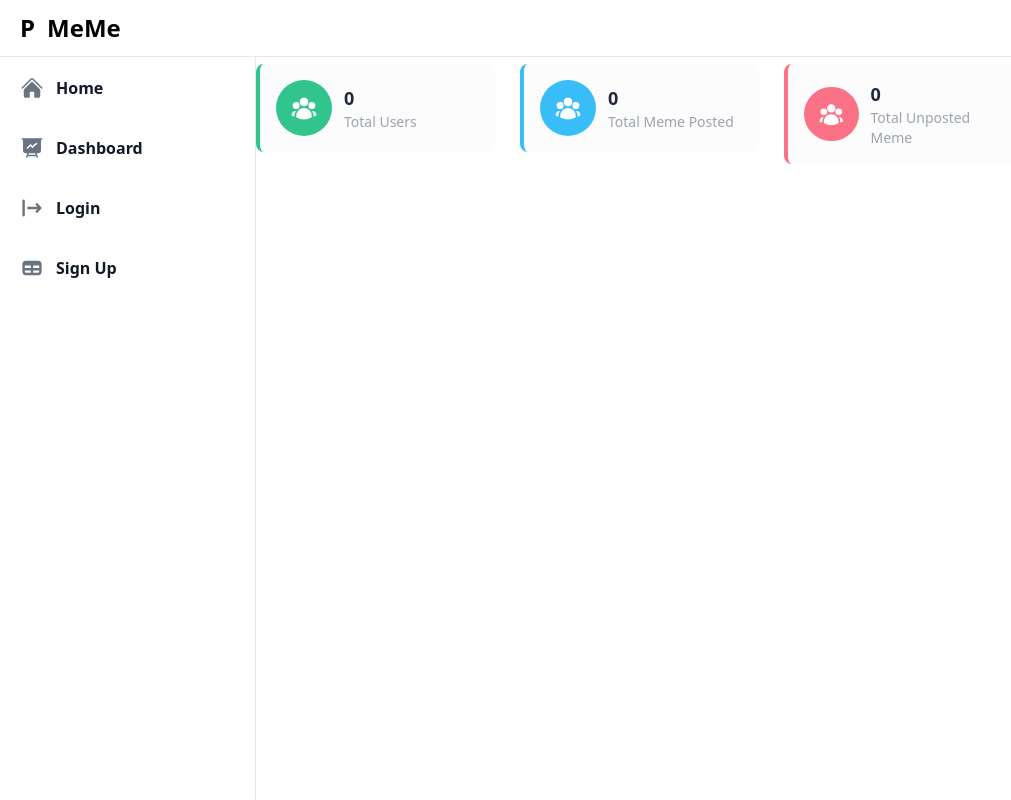
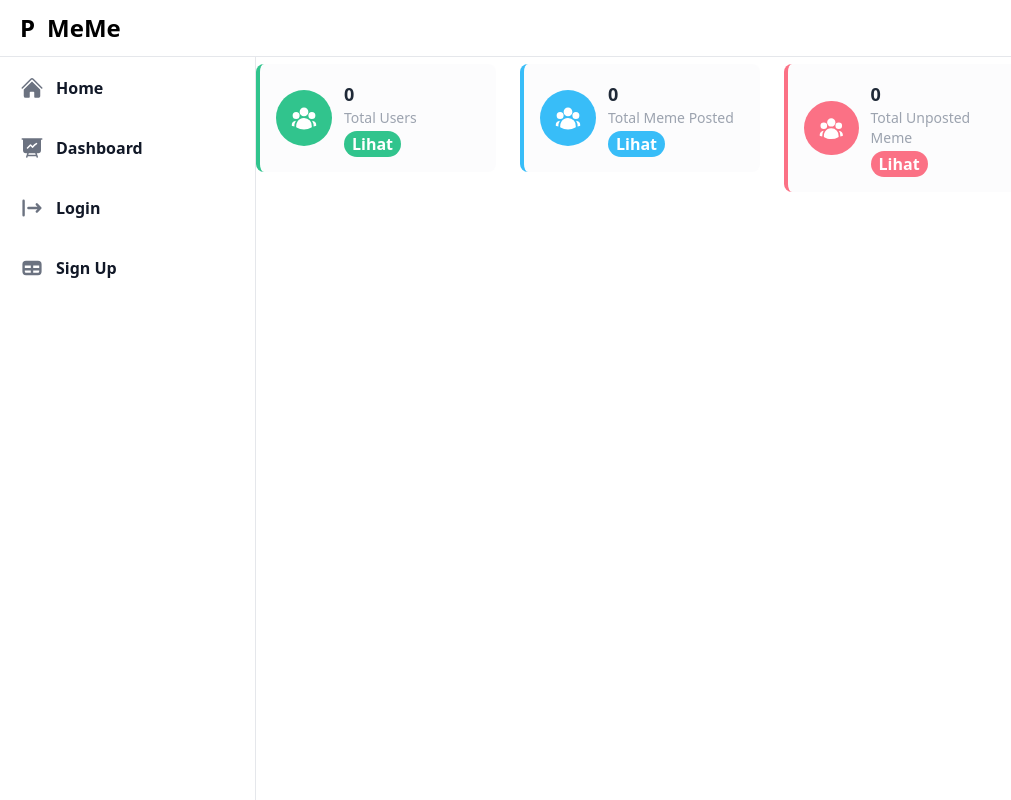
Before and after one commit to PramAhmad/pMeMe, a Nuxt app: page /admin in a window 1280 px wide. Shown: the whole page, without its empty margins (0-1011 px from the left). Built offline with nearby package versions, Linux system fonts and the light colour scheme; no server answers; the database is empty.

Commit message:
new layout admin

```diff
--- a/pages/admin/index.vue
+++ b/pages/admin/index.vue
@@ -4,7 +4,7 @@
             <div class="md:col-span-2 w-full h-full">
                 <AdminNav/>
             </div>
-            <div class="md:col-span-6 w-full  h-wull px-x pt-16 pb-10 ">
+            <div class="md:col-span-6 w-full  h-full px-x pt-16 pb-10 ">
 
                 <div class="flex flex-col lg:flex-row w-full lg:space-x-6 space-y-2 lg:space-y-0 mb-2 lg:mb-4">
                           <div class="w-full lg:w-1/3 ">
@@ -20,6 +20,9 @@
                         <div class="flex flex-col justify-center">
                             <div class="text-lg font-semibold text-gray-800">{{users.length}}</div>
                             <div class="text-sm text-gray-400">Total Users</div>
+                            <div class="mt-1">
+                                <NuxtLink to="/admin/user" class="py-0.5 px-2 bg-green-400 rounded-full hover:bg-green-500 text-white font-semibold mt-1">Lihat</NuxtLink>
+                            </div>
                         </div>
                     </div>
                 </div>
@@ -37,6 +40,9 @@
                         <div class="flex flex-col justify-center">
                             <div class="text-lg font-semibold text-gray-800">{{memes.length}}</div>
                             <div class="text-sm text-gray-400">Total Meme Posted</div>
+                              <div class="mt-1">
+                                <NuxtLink to="/admin/meme" class="py-0.5 px-2 bg-sky-400 rounded-full hover:bg-sky-500 text-white font-semibold mt-1">Lihat</NuxtLink>
+                            </div>
                         </div>
                     </div>
                 </div>
@@ -54,10 +60,14 @@
                         <div class="flex flex-col justify-center">
                             <div class="text-lg font-semibold text-gray-800">{{unpost.length}}</div>
                             <div class="text-sm text-gray-400">Total Unposted Meme</div>
+                               <div class="mt-1">
+                                <NuxtLink to="/admin/meme/accept" class="py-0.5 px-2 bg-rose-400 rounded-full hover:bg-rose-500 text-white font-semibold mt-1">Lihat</NuxtLink>
+                            </div>
                         </div>
                     </div>
                 </div>
             </div>
+
                 </div>
 
             </div>
```
